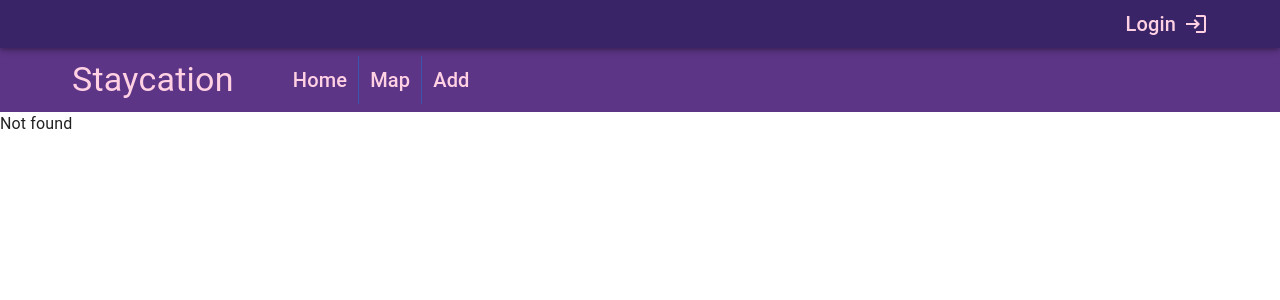
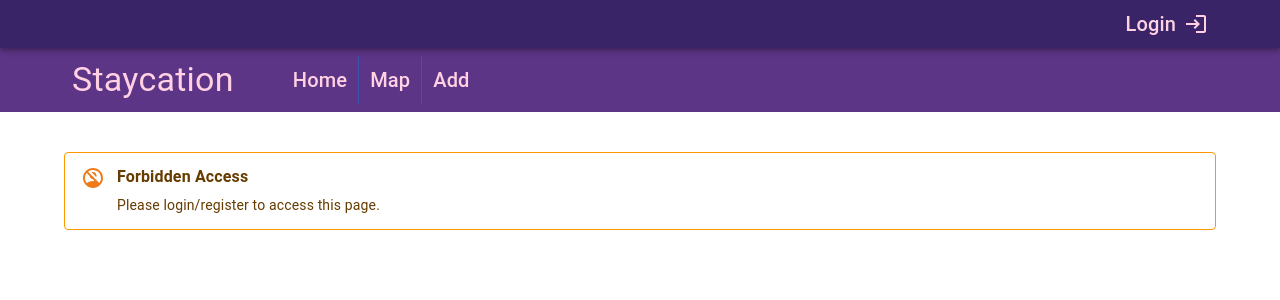
Before and after one commit to Deepanshu20101/Map-project, a React (Create React App) app in the folder Client/: page /addRoom in a window 1280 px wide. Before the commit this address had no page. Shown: the top 300 px of the page. Built offline with nearby package versions, Linux system fonts and the light colour scheme.

Commit message:
add room access setup

```diff
--- a/Client/src/App.css
+++ b/Client/src/App.css
@@ -1,12 +1,11 @@
-/* .app{
+.app{
     max-width: 75rem;
     display: flex;
     flex-direction: column;
     margin-left: auto;
     margin-right: auto;
     width: 100%;
-} */
+}
 body{
     margin: 0;
-    background-color: #F9F7F7;
 }
--- a/Client/src/App.tsx
+++ b/Client/src/App.tsx
@@ -6,19 +6,23 @@ import { BrowserRouter, Route, Routes } from "react-router-dom";
 import Map from "./components/map/map";
 import LoginPage from "./components/login/login";
 import SignUp from "./components/login/signup";
+import AddRoom from "./components/addRoom/addRoom";
 
 function App() {
   return (
     <>
       <BrowserRouter>
         <Topbar />
+        <div className="app">
           <Routes>
             <Route path="/" element={<Content />} />
             <Route path="/map" element={<Map />} />
+            <Route path="/addRoom" element={<AddRoom />} />
             <Route path="/login" element={<LoginPage />} />
             <Route path="/register" element={<SignUp />} />
             <Route path="*" element={<div>Not found</div>} />
           </Routes>
+        </div>
       </BrowserRouter>
     </>
   );
--- /dev/null
+++ b/Client/src/components/addRoom/addRoom.tsx
@@ -0,0 +1,27 @@
+import { useContext } from "react";
+import { AuthContext } from "../../context/authContext";
+import NoAccountsIcon from "@mui/icons-material/NoAccounts";
+import { Alert, AlertTitle, Container } from "@mui/material";
+
+const AddRoom = () => {
+  const { currentUser } = useContext(AuthContext);
+  return (
+    <>
+      {currentUser ? (
+        <div>Add</div>
+      ) : (
+        <Container sx={{ py: 5 }}>
+          <Alert
+            severity="warning"
+            variant="outlined"
+            icon={<NoAccountsIcon />}
+          >
+            <AlertTitle sx={{ fontWeight: 700 }}>Forbidden Access</AlertTitle>
+            Please login/register to access this page.
+          </Alert>
+        </Container>
+      )}
+    </>
+  );
+};
+export default AddRoom;
--- a/Client/src/components/topbar/topbar.tsx
+++ b/Client/src/components/topbar/topbar.tsx
@@ -39,7 +39,6 @@ const Topbar = () => {
         >
           {currentUser ? (
             <>
-              {/* <Typography variant="h6">{currentUser.firstName}</Typography> */}
               <Typography
                 variant="h5"
                 sx={{ color: "#FFD1E3", textTransform: "capitalize" }}
@@ -104,6 +103,9 @@ const Topbar = () => {
                 <Typography variant="h6">Map</Typography>
               </Button>
               <Button
+                onClick={() => {
+                  navigate("/addRoom");
+                }}
                 sx={{
                   display: "block",
                   textTransform: "capitalize",
```
Lines whose indentation alone changed are shown as unchanged.
